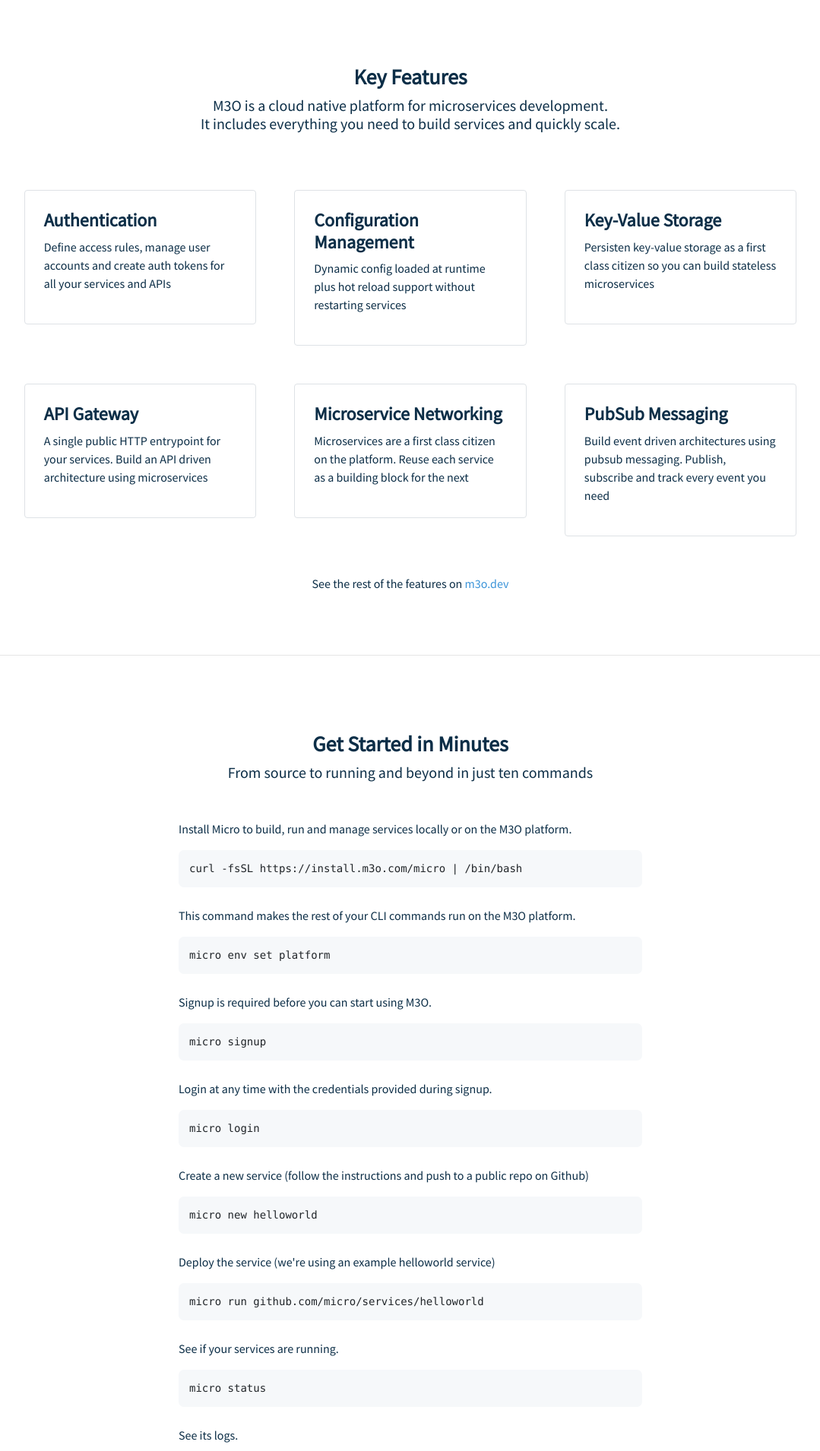
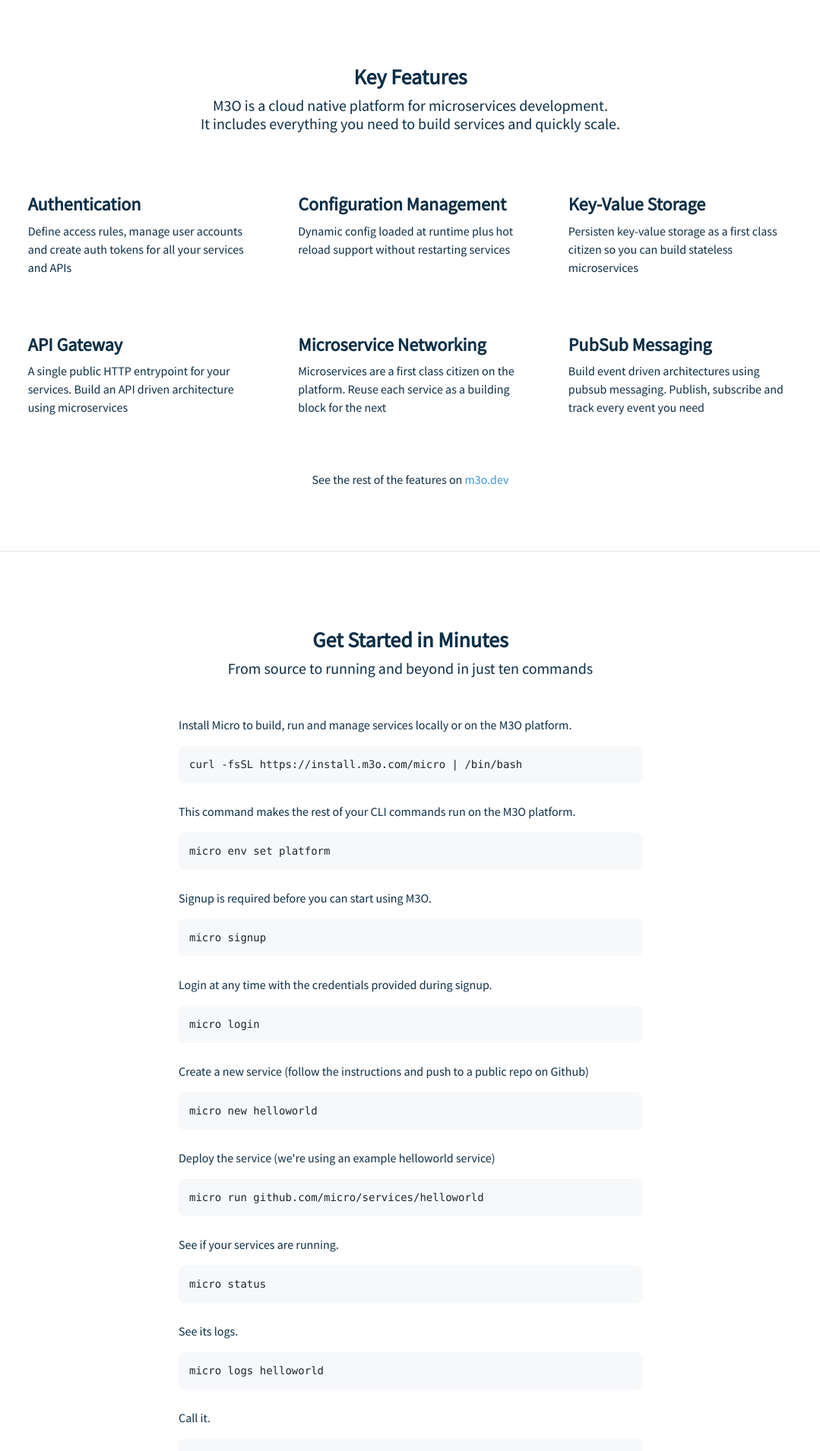
Before and after one commit to micro-community/go-micro-v2-doc, a Jekyll site: the page built from index.html, in a window 1280 px wide. Shown: the part 714-2624 px from the top of the page at 76% size, without its empty margins (100-1179 px from the left). Built offline with Jekyll 4.4.1, drawn with Linux system fonts in a browser that asks for light colours; nearby versions of some CDN libraries; comment, search, counter and statistics services are not loaded.

Commit message:
remove border

```diff
--- a/_includes/features.html
+++ b/_includes/features.html
@@ -1,8 +1,8 @@
 <div class="col-md-10 offset-md-1">
     <div class="row">
-	<div class="col-lg-4" style="padding: 25px;">
+	<div class="col-lg-4" style="padding: 15px;">
 	  <div class="panel panel-success">
-	    <div class="panel-body border rounded" style="text-align: left; padding: 25px;">
+	    <div class="panel-body" style="text-align: left; padding: 15px;">
 	      <h4><b>Authentication</b></h4>
 	      <p>Define access rules, manage user accounts and create auth tokens for all your services and APIs</p>
 	    </div>
@@ -10,18 +10,18 @@
 	</div>
 
 
-	<div class="col-lg-4" style="padding: 25px;">
+	<div class="col-lg-4" style="padding: 15px;">
 	  <div class="panel panel-success">
-	    <div class="panel-body border rounded" style="text-align: left; padding: 25px;">
+	    <div class="panel-body" style="text-align: left; padding: 15px;">
 	      <h4><b>Configuration Management</b></h4>
 	      <p>Dynamic config loaded at runtime plus hot reload support without restarting services</p>
 	    </div>
 	  </div>
 	</div>
 
-	<div class="col-lg-4" style="padding: 25px;">
+	<div class="col-lg-4" style="padding: 15px;">
 	  <div class="panel panel-success">
-	    <div class="panel-body border rounded" style="text-align: left; padding: 25px;">
+	    <div class="panel-body" style="text-align: left; padding: 15px;">
 	      <h4><b>Key-Value Storage</b></h4>
 	      <p>Persisten key-value storage as a first class citizen so you can build stateless microservices</p>
 	    </div>
@@ -29,27 +29,27 @@
 	</div>
     </div>
     <div class="row">
-	<div class="col-lg-4" style="padding: 25px;">
+	<div class="col-lg-4" style="padding: 15px;">
 	  <div class="panel panel-success">
-	    <div class="panel-body border rounded" style="text-align: left; padding: 25px;">
+	    <div class="panel-body" style="text-align: left; padding: 15px;">
 	      <h4><b>API Gateway</b></h4>
 	      <p>A single public HTTP entrypoint for your services. Build an API driven architecture using microservices</p>
 	    </div>
 	  </div>
 	</div>
 
-	<div class="col-lg-4" style="padding: 25px;">
+	<div class="col-lg-4" style="padding: 15px;">
 	  <div class="panel panel-success">
-	    <div class="panel-body border rounded" style="text-align: left; padding: 25px;">
+	    <div class="panel-body" style="text-align: left; padding: 15px;">
 	      <h4><b>Microservice Networking</b></h4>
 	      <p>Microservices are a first class citizen on the platform. Reuse each service as a building block for the next</p>
 	    </div>
 	  </div>
 	</div>
 
-	<div class="col-lg-4" style="padding: 25px;">
+	<div class="col-lg-4" style="padding: 15px;">
 	  <div class="panel panel-success">
-	    <div class="panel-body border rounded" style="text-align: left; padding: 25px;">
+	    <div class="panel-body" style="text-align: left; padding: 15px;">
 	      <h4><b>PubSub Messaging</b></h4>
 	      <p>Build event driven architectures using pubsub messaging. Publish, subscribe and track every event you need</p>
 	    </div>
```
